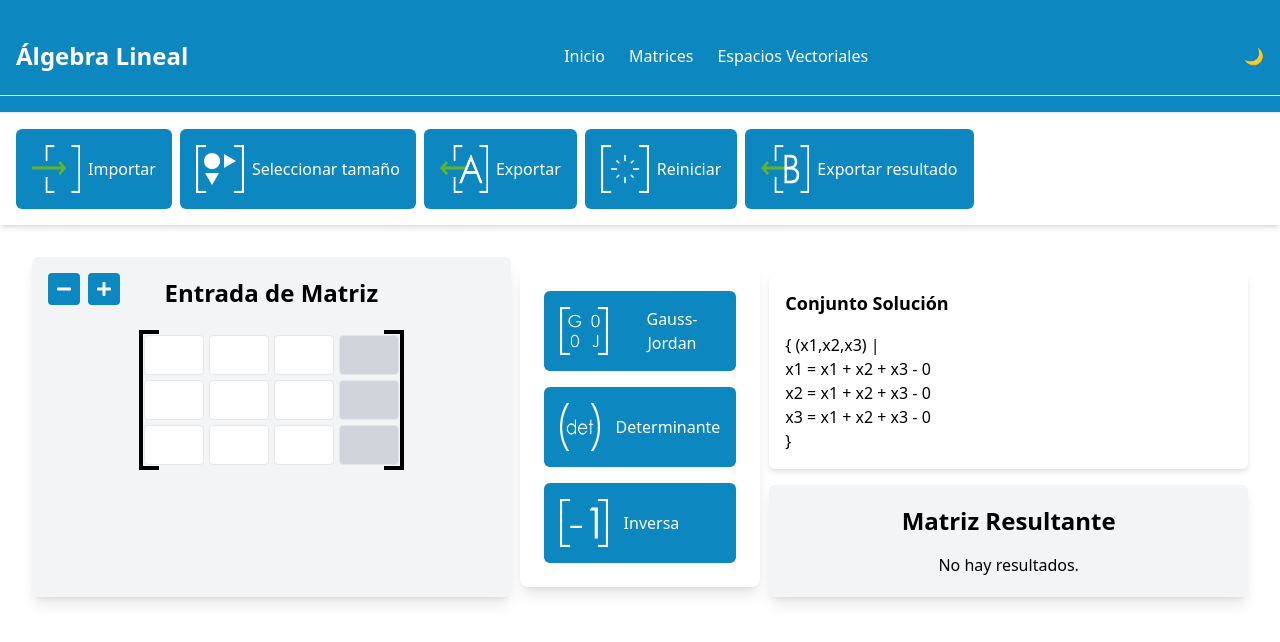
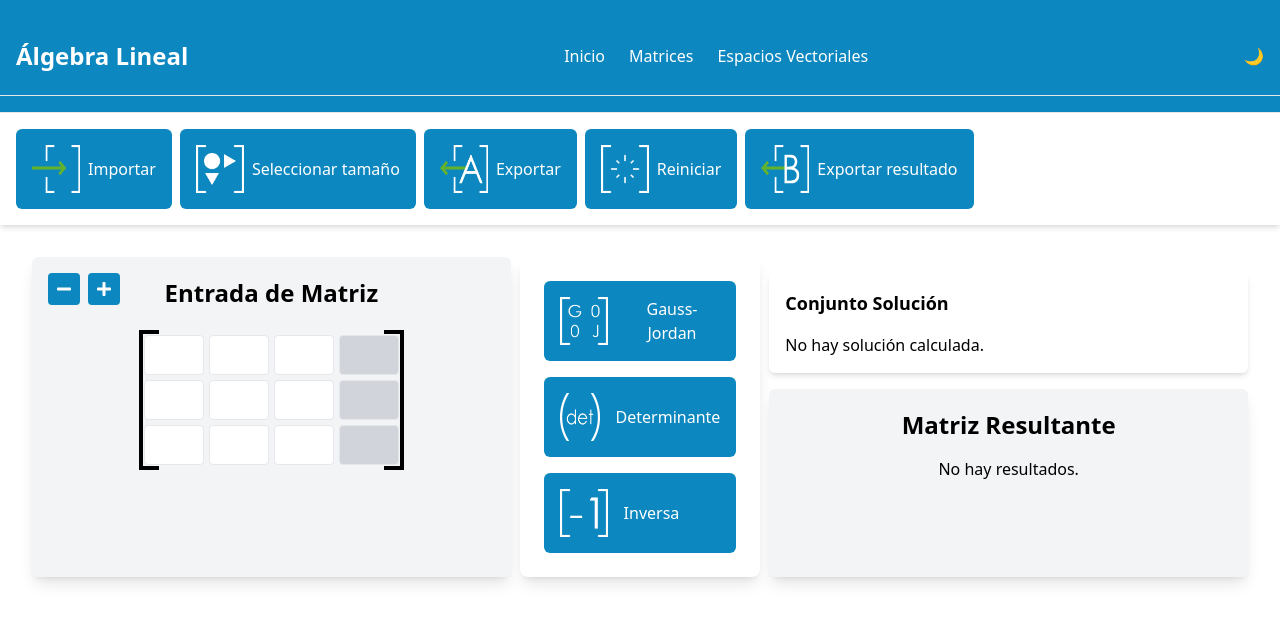
Before and after one commit to juliovalenciag/algebra-lineal, a React (Vite) app: page /matrices in a window 1280 px wide. Shown: the top 642 px of the page. Built offline with nearby package versions, Linux system fonts and the light colour scheme.

Commit message:
solucion

```diff
--- a/src/components/matrices/MatrixSolution.jsx
+++ b/src/components/matrices/MatrixSolution.jsx
@@ -1,23 +1,20 @@
-import React, { useEffect } from 'react';
+import React from 'react';
 import { useMatrix } from '../../context/MatrixContext';
 
 const MatrixSolution = () => {
-    const { matrix, solution, displaySolution } = useMatrix();
-
-    useEffect(() => {
-        displaySolution(matrix);
-    }, [matrix, displaySolution]);
+    const { solution } = useMatrix();
 
     return (
         <div className="bg-white p-4 shadow-md mt-4 w-full rounded-md">
             <h2 className="text-lg font-semibold mb-4">Conjunto Solución</h2>
             <div className="text-left">
-                {solution.split('\n').map((line, index) => (
-                    <div key={index}>
-                        {line}
-                        <br />
-                    </div>
-                ))}
+                {solution ? (
+                    solution.split('\n').map((line, index) => (
+                        <div key={index} dangerouslySetInnerHTML={{ __html: line }} />
+                    ))
+                ) : (
+                    <p>No hay solución calculada.</p>
+                )}
             </div>
         </div>
     );
--- a/src/components/matrices/MethodButtons.jsx
+++ b/src/components/matrices/MethodButtons.jsx
@@ -12,7 +12,7 @@ const MethodButtons = () => {
         <div className="flex flex-col items-center lg:items-start space-y-4 p-6 rounded-lg shadow-lg bg-white dark:bg-dark-foreground">
             <Button
                 onClick={solveGaussJordan}
-                className='w-full flex items-center justify-start space-x-4 bg-primary hover:bg-primary-dark dark:hover:bg-secondary-dark text-white p-4 rounded-md w-full'
+                className='w-full flex items-center justify-start space-x-4 bg-primary hover:bg-primary-dark dark:hover:bg-secondary-dark text-white p-4 rounded-md'
             >
                 <img src={gaussJordanIcon} alt="Gauss-Jordan" className='w-12 h-12' />
                 <span>Gauss-Jordan</span>
--- a/src/context/MatrixContext.jsx
+++ b/src/context/MatrixContext.jsx
@@ -1,4 +1,5 @@
 import React, { createContext, useState, useContext } from 'react';
+import Fraction from 'fraction.js';
 
 const MatrixContext = createContext();
 
@@ -52,7 +53,7 @@ export const MatrixProvider = ({ children }) => {
         }
 
         setResultMatrix(m);
-        setSolution('');
+        displaySolution(m);
     };
 
     const calculateDeterminant = () => {
@@ -91,7 +92,7 @@ export const MatrixProvider = ({ children }) => {
         }
 
         setResultMatrix([[det]]);
-        setSolution('');
+        displaySolution([[det]]);
     };
 
     const calculateInverse = () => {
@@ -141,21 +142,20 @@ export const MatrixProvider = ({ children }) => {
 
         let inverseMatrix = augmentedMatrix.map(row => row.slice(n));
         setResultMatrix(inverseMatrix);
-        setSolution('');
+        displaySolution(inverseMatrix);
     };
 
     const displaySolution = (matrix) => {
-        let rows = matrix.length;
-        let columns = matrix[0].length;
-        let solution_texts = [];
+        const rows = matrix.length;
+        const columns = matrix[0].length;
+        const solution_texts = [];
         let error_message = "";
 
-        let rank = matrix.reduce((acc, row) => acc + (row.slice(0, -1).some(val => val !== 0) ? 1 : 0), 0);
+        const rank = matrix.reduce((acc, row) => acc + (row.slice(0, -1).some(val => val !== 0) ? 1 : 0), 0);
         if (rank < rows) {
             error_message = "El sistema tiene infinitas soluciones debido a las filas cero.\n";
         }
 
-        let terminos_sin = [];
         for (let i = 0; i < rows; i++) {
             if (matrix[i].slice(0, -1).every(val => val === 0)) {
                 if (matrix[i][columns - 1] !== 0) {
@@ -165,23 +165,10 @@ export const MatrixProvider = ({ children }) => {
                     continue;
                 }
             } else {
-                if (terminos_sin.length <= i) {
-                    terminos_sin.push([]);
-                }
-                let terms = [];
-                for (let j = 0; j < columns - 1; j++) {
-                    if (matrix[i][j] !== 0) {
-                        let coefficient = String(matrix[i][j]);
-                        if (coefficient === "1") {
-                            terms.push(`x${j + 1}`);
-                            terminos_sin[i].push(`x${j + 1}`);
-                            continue;
-                        }
-                        terms.push(`${coefficient}x${j + 1}`);
-                    }
-                }
-                let constant = matrix[i][columns - 1];
-                let equation = `x${i + 1} = ` + (terms.length > 0 ? terms.join(" + ") : '') + (constant !== 0 ? (constant > 0 ? ` + ${constant}` : ` - ${Math.abs(constant)}`) : '');
+                let constant = new Fraction(matrix[i][columns - 1]);
+                let numerator = constant.s * constant.n;
+                let denominator = constant.d;
+                let equation = `x<sub>${i + 1}</sub> = <span class="fraction"><span class="numerator">${numerator}</span><span class="denominator">${denominator}</span></span>`;
                 solution_texts.push(equation);
             }
         }
@@ -191,19 +178,7 @@ export const MatrixProvider = ({ children }) => {
             return;
         }
 
-        let soluciones_infinitas = []; // Placeholder for infinite solutions logic
-        let variables = Array.from({ length: columns - 1 }, (_, i) => `x${i + 1}`);
-
-        let solution_text = error_message;
-        solution_text += "{ (" + variables.join(",") + ") |\n";
-        solution_text += solution_texts.join("\n");
-
-        if (solution_texts.length === 0) {
-            solution_text = "El sistema tiene infinitas soluciones (sistema indeterminado).";
-        } else {
-            solution_text += "\n}";
-        }
-
+        let solution_text = "{ ( " + Array.from({ length: columns - 1 }, (_, i) => `x<sub>${i + 1}</sub>`).join(", ") + " ) | " + solution_texts.join(", ") + " }";
         setSolution(solution_text);
     };
 
--- a/src/index.css
+++ b/src/index.css
@@ -57,3 +57,98 @@
 .text-background-light {
   color: #fff;
 }
+
+.fraction {
+  display: inline-block;
+  vertical-align: middle;
+  text-align: center;
+}
+
+.fraction>span {
+  display: block;
+  padding: 0 0.1em;
+}
+
+.fraction span.fraction-divider {
+  border-top: 1px solid #000;
+  margin: -0.1em 0;
+  /* Ajusta el margen para evitar la línea desalineada */
+  line-height: 0.6;
+  /* Ajusta la altura de línea para centrar la fracción */
+}
+
+.matrix-wrapper {
+  padding: 10px;
+  display: inline-block;
+  position: relative;
+}
+
+input[type="number"],
+.matrix-grid div {
+  text-align: center;
+  font-size: 1.2rem;
+}
+
+.matrix-grid {
+  margin: 0;
+  overflow: auto;
+  max-height: 500px;
+  /* Ajuste para manejar matrices grandes */
+  max-width: 100%;
+}
+
+.bracket-wrapper {
+  position: absolute;
+  top: 0;
+  bottom: 0;
+  left: 0;
+  right: 0;
+  pointer-events: none;
+}
+
+.bracket {
+  position: absolute;
+  width: 20px;
+  border-color: black;
+}
+
+.bracket-left {
+  left: 0;
+  border-left: 4px solid;
+  border-top: 4px solid;
+  border-bottom: 4px solid;
+  height: 100%;
+  border-radius: 10px 0 0 10px;
+}
+
+.bracket-right {
+  right: 0;
+  border-right: 4px solid;
+  border-top: 4px solid;
+  border-bottom: 4px solid;
+  height: 100%;
+  border-radius: 0 10px 10px 0;
+}
+
+.cell-wrapper {
+  display: flex;
+  justify-content: center;
+  align-items: center;
+  padding: 5px;
+}
+
+.fraction {
+  display: inline-block;
+  vertical-align: middle;
+  text-align: center;
+  line-height: 1;
+}
+
+.numerator {
+  display: block;
+}
+
+.denominator {
+  display: block;
+  border-top: 1px solid #000;
+}
```
